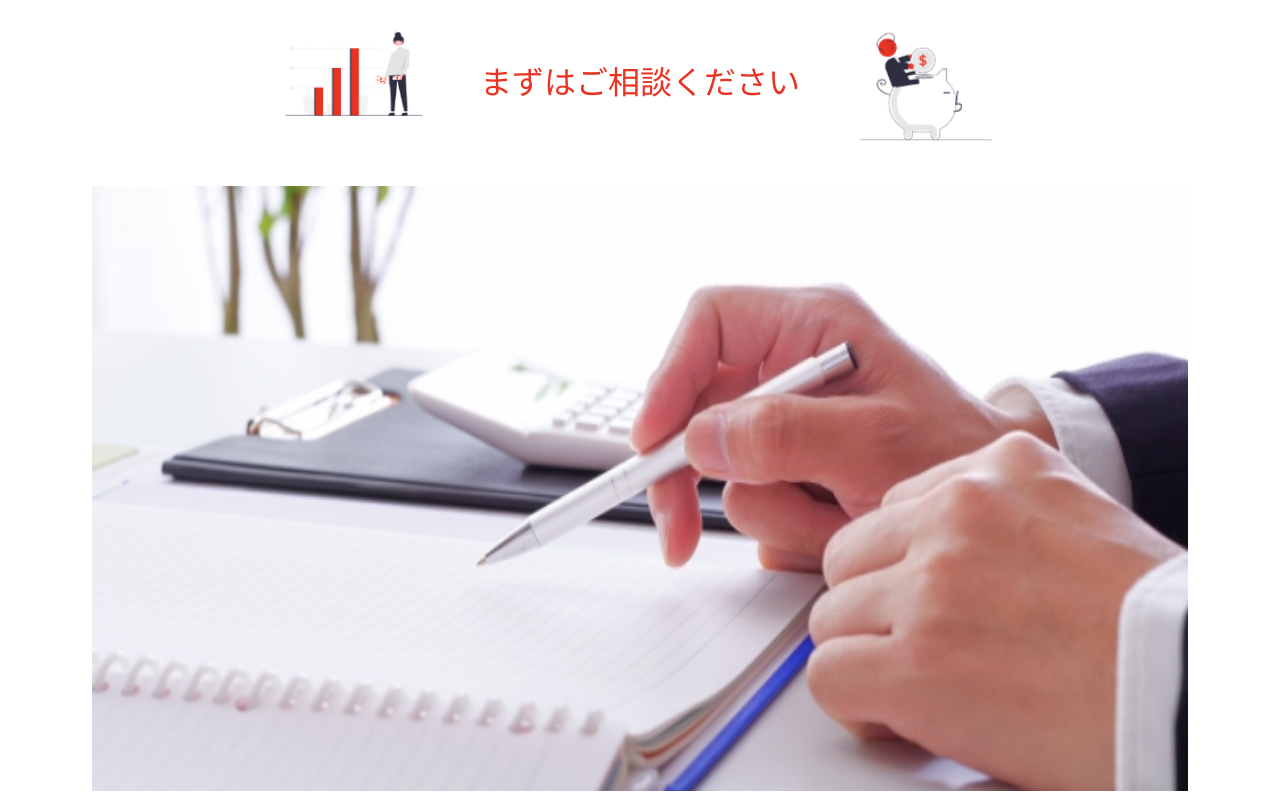
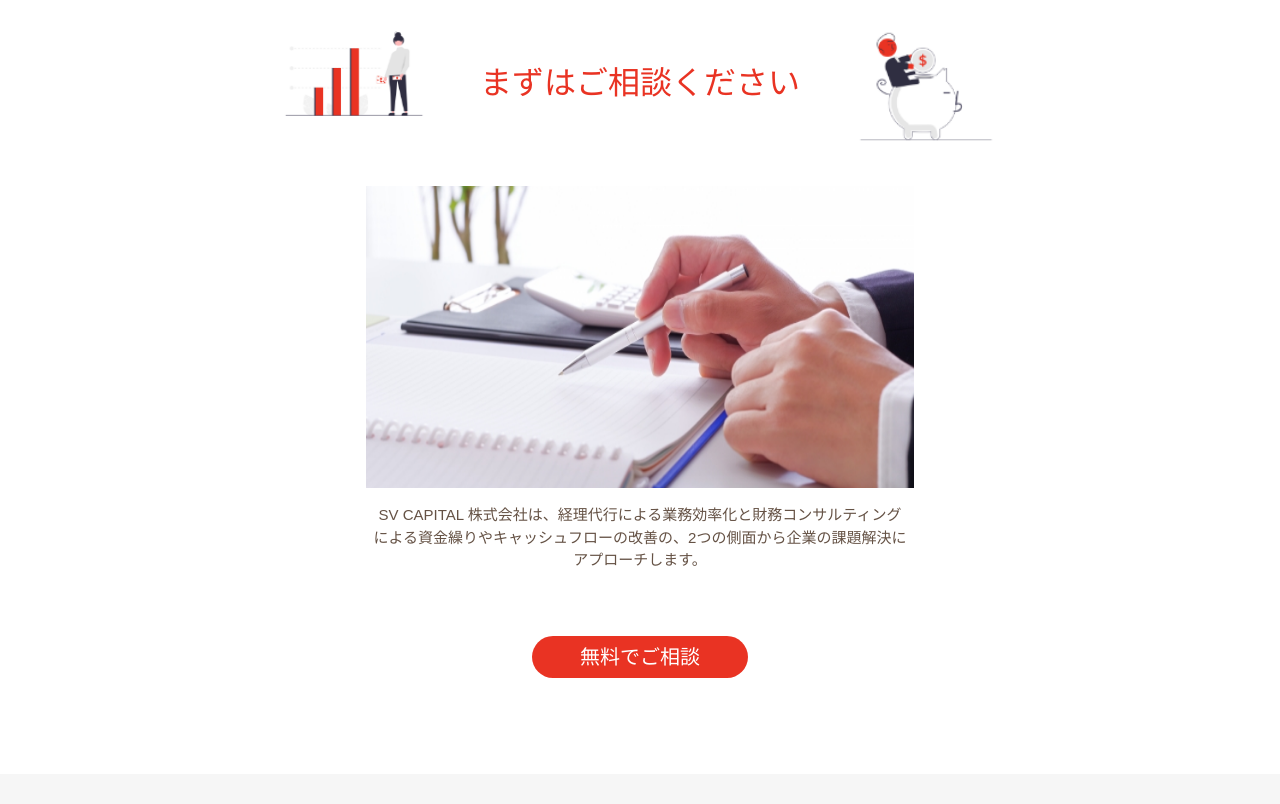
Before and after one commit to shin3-11/svcapital, a plain HTML site: page index.html in a window 1280 px wide. Shown: the part 1495-2299 px from the top of the page. Drawn offline with nearby package versions, Linux system fonts and the light colour scheme; a script that the page names is missing.

Commit message:
Add files via upload

```diff
--- a/index.html
+++ b/index.html
@@ -47,7 +47,8 @@
       <img src="assets/img/5.png" class="my-3 w-50 d-none d-md-inline">
     </div>
     <div class="col-12 mx-auto">
-      <img src="assets/img/6.png" class="my-3 w-md-50">
+      <img src="assets/img/6.png" class="my-3 w-50 d-none d-md-inline">
+      <img src="assets/img/6.png" class="my-3 w-100 d-md-none">
     </div>
     <div class="col-md-6 mx-auto">
       <p>SV CAPITAL 株式会社は、経理代行による業務効率化と財務コンサルティングによる資金繰りやキャッシュフローの改善の、2つの側面から企業の課題解決にアプローチします。</p>
```
